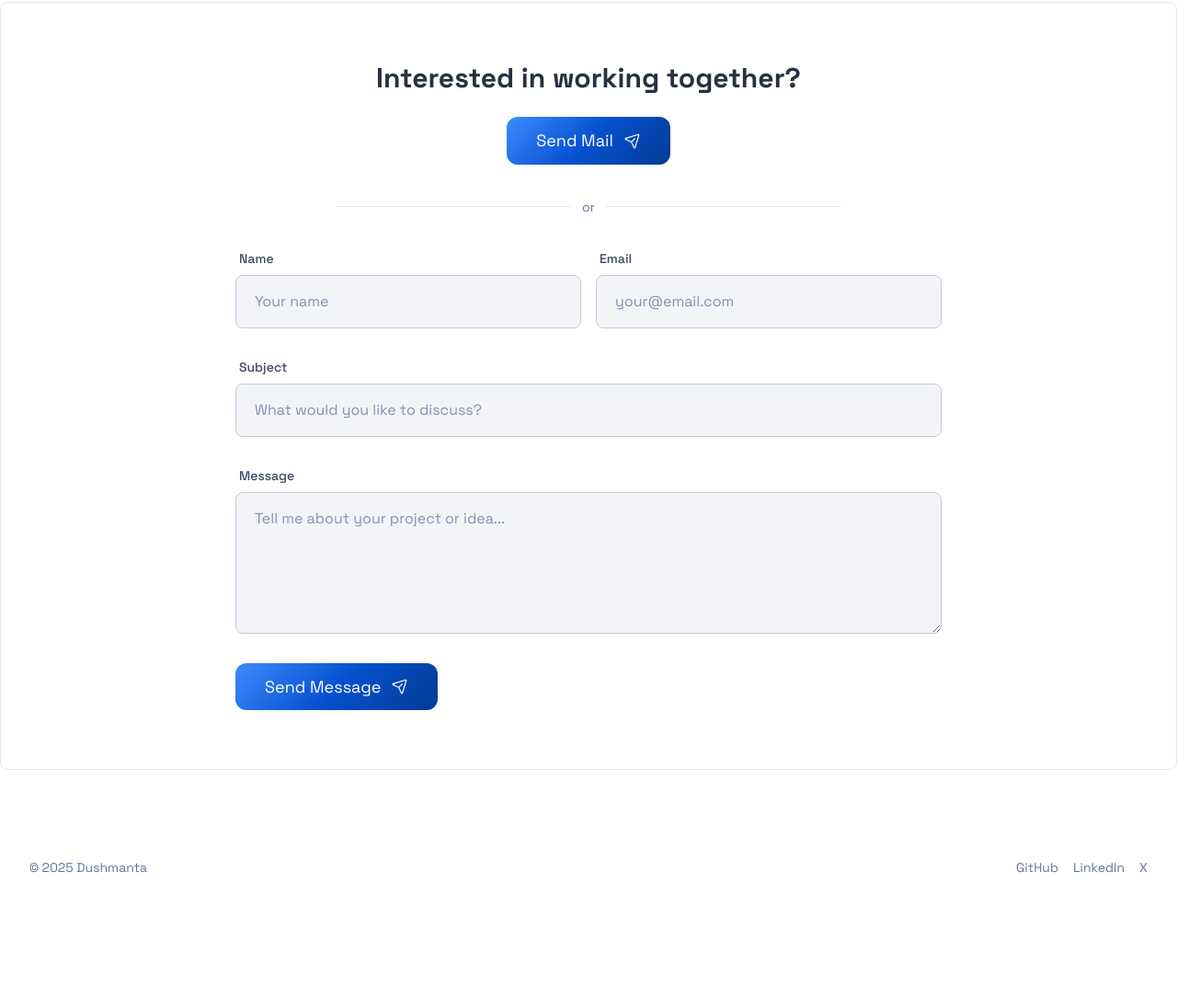
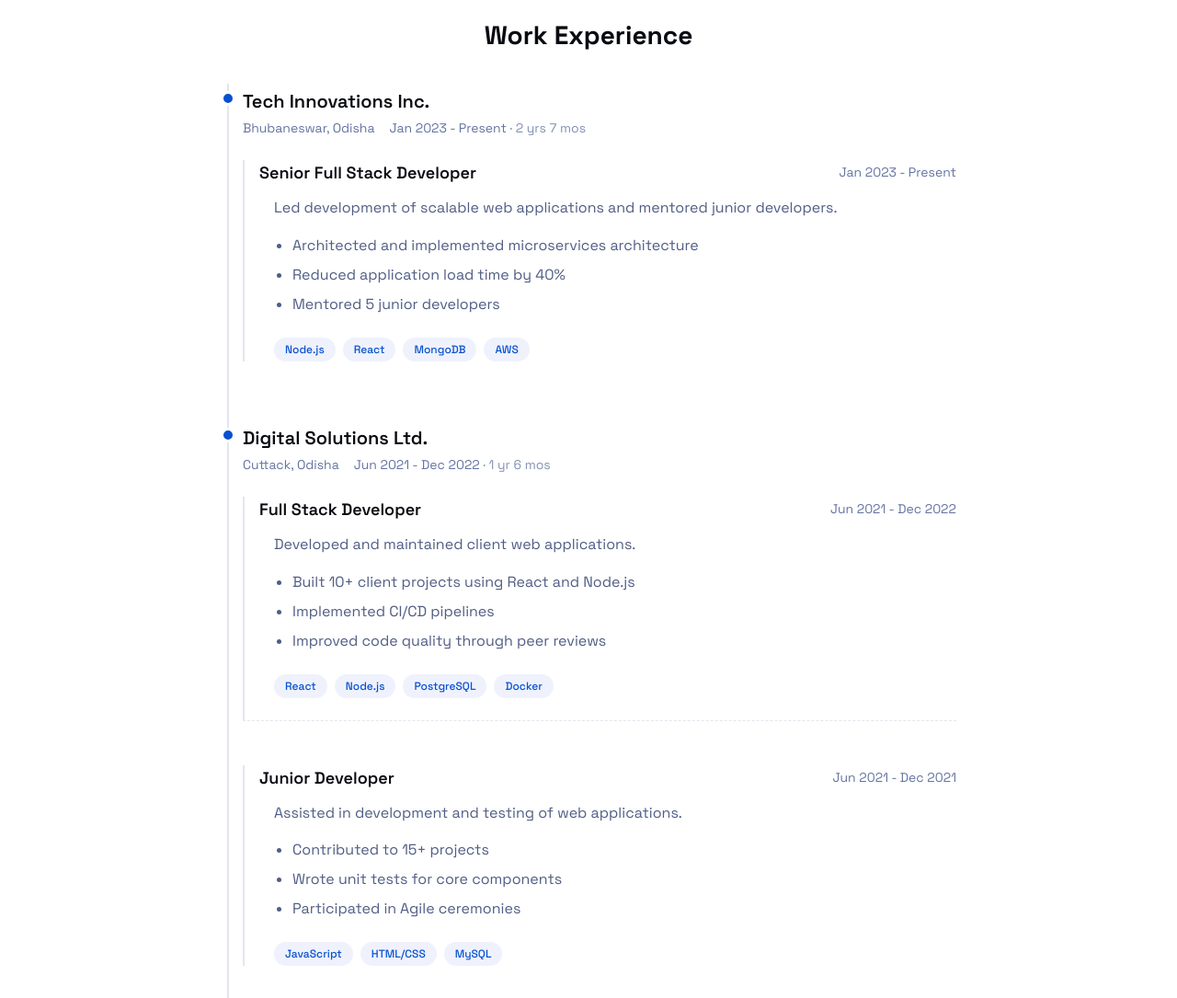
Before and after one commit to dushmanta05/portfolio, an Astro site: page /about in a window 1280 px wide. Shown: the part 917-2002 px from the top of the page at 92% size. Before the commit the page ends 1918 px from the top, so only its background shows below. Built offline with nearby package versions, Linux system fonts and the light colour scheme; Astro itself is replaced by a stand-in of ours.

Commit message:
feat: add employment history component and update about page

```diff
--- /dev/null
+++ b/src/components/EmploymentHistory.astro
@@ -0,0 +1,410 @@
+---
+interface Employment {
+  company: string;
+  website?: string;
+  location: string;
+  startDate: string;
+  endDate: string;
+  positions: Position[];
+}
+
+interface Position {
+  title: string;
+  startDate: string;
+  endDate: string;
+  description: string;
+  bulletPoints: string[];
+  techStack: string[];
+}
+
+// Calculate total tenure in years and months
+const calculateTenure = (startDate: string, endDate: string): string => {
+  const start = new Date(startDate);
+  const end = endDate === 'Present' ? new Date() : new Date(endDate);
+
+  let years = end.getFullYear() - start.getFullYear();
+  let months = end.getMonth() - start.getMonth();
+
+  if (months < 0) {
+    years--;
+    months += 12;
+  }
+
+  const yearText = years > 0 ? `${years} yr${years > 1 ? 's' : ''}` : '';
+  const monthText = months > 0 ? `${months} mo${months > 1 ? 's' : ''}` : '';
+
+  if (years > 0 && months > 0) {
+    return `${yearText} ${monthText}`;
+  } else if (years > 0) {
+    return yearText;
+  } else {
+    return monthText;
+  }
+};
+
+const employments: Employment[] = [
+  {
+    company: "Tech Innovations Inc.",
+    website: "https://techinnovations.example.com",
+    location: "Bhubaneswar, Odisha",
+    startDate: "2023-01-01",
+    endDate: "Present",
+    positions: [
+      {
+        title: "Senior Full Stack Developer",
+        startDate: "2023-01-01",
+        endDate: "Present",
+        description: "Led development of scalable web applications and mentored junior developers.",
+        bulletPoints: [
+          "Architected and implemented microservices architecture",
+          "Reduced application load time by 40%",
+          "Mentored 5 junior developers"
+        ],
+        techStack: ["Node.js", "React", "MongoDB", "AWS"]
+      }
+    ]
+  },
+  {
+    company: "Digital Solutions Ltd.",
+    website: "https://digitalsolutions.example.com",
+    location: "Cuttack, Odisha",
+    startDate: "2021-06-01",
+    endDate: "2022-12-31",
+    positions: [
+      {
+        title: "Full Stack Developer",
+        startDate: "2021-06-01",
+        endDate: "2022-12-31",
+        description: "Developed and maintained client web applications.",
+        bulletPoints: [
+          "Built 10+ client projects using React and Node.js",
+          "Implemented CI/CD pipelines",
+          "Improved code quality through peer reviews"
+        ],
+        techStack: ["React", "Node.js", "PostgreSQL", "Docker"]
+      },
+      {
+        title: "Junior Developer",
+        startDate: "2021-06-01",
+        endDate: "2021-12-31",
+        description: "Assisted in development and testing of web applications.",
+        bulletPoints: [
+          "Contributed to 15+ projects",
+          "Wrote unit tests for core components",
+          "Participated in Agile ceremonies"
+        ],
+        techStack: ["JavaScript", "HTML/CSS", "MySQL"]
+      }
+    ]
+  },
+  {
+    company: "StartUp Ventures",
+    location: "Remote",
+    startDate: "2020-01-01",
+    endDate: "2021-05-31",
+    positions: [
+      {
+        title: "Frontend Developer (Intern)",
+        startDate: "2020-01-01",
+        endDate: "2021-05-31",
+        description: "Developed user interfaces for web applications.",
+        bulletPoints: [
+          "Created responsive UI components",
+          "Optimized application performance",
+          "Collaborated with UX designers"
+        ],
+        techStack: ["React", "CSS", "JavaScript"]
+      }
+    ]
+  }
+];
+---
+
+<section class="employment-section">
+  <h2 class="section-title">Work Experience</h2>
+  <div class="employment-timeline">
+    {
+      employments.map((employment, index) => {
+        const totalTenure = calculateTenure(employment.startDate, employment.endDate);
+        return (
+          <div class="employment-item">
+            {index !== employments.length - 1 && (
+              <div class="timeline-marker">
+                <div class="timeline-dot"></div>
+              </div>
+            )}
+            <div class="employment-content">
+              <div class="employment-header">
+                <div class="company-info">
+                  {
+                    employment.website ? (
+                      <h3 class="company-name">
+                        <a href={employment.website} target="_blank" rel="noopener noreferrer">
+                          {employment.company}
+                        </a>
+                      </h3>
+                    ) : (
+                      <h3 class="company-name">{employment.company}</h3>
+                    )
+                  }
+                  <div class="company-meta">
+                    <span class="employment-location">{employment.location}</span>
+                    <span class="employment-dates">
+                      {new Date(employment.startDate).toLocaleDateString('en-US', { year: 'numeric', month: 'short' })} -
+                      {employment.endDate === 'Present'
+                        ? ' Present'
+                        : ' ' + new Date(employment.endDate).toLocaleDateString('en-US', { year: 'numeric', month: 'short' })}
+                      <span class="total-tenure"> · {totalTenure}</span>
+                    </span>
+                  </div>
+                </div>
+              </div>
+
+              <div class="positions">
+                {
+                  employment.positions.map((position, posIndex) => (
+                    <div class={`position ${posIndex !== employment.positions.length - 1 ? 'has-separator' : ''}`}>
+                      <div class="position-header">
+                        <h4 class="position-title">{position.title}</h4>
+                        <span class="position-dates">
+                          {new Date(position.startDate).toLocaleDateString('en-US', { year: 'numeric', month: 'short' })} -
+                          {position.endDate === 'Present'
+                            ? ' Present'
+                            : ' ' + new Date(position.endDate).toLocaleDateString('en-US', { year: 'numeric', month: 'short' })}
+                        </span>
+                      </div>
+                      <p class="position-description">{position.description}</p>
+                      <ul class="position-bullets">
+                        {
+                          position.bulletPoints.map((point) => (
+                            <li>{point}</li>
+                          ))
+                        }
+                      </ul>
+                      <div class="tech-stack">
+                        {
+                          position.techStack.map((tech) => (
+                            <span class="tech-tag">{tech}</span>
+                          ))
+                        }
+                      </div>
+                    </div>
+                  ))
+                }
+              </div>
+            </div>
+          </div>
+        );
+      })
+    }
+  </div>
+</section>
+
+<style>
+  .employment-section {
+    margin: 3rem 0;
+  }
+
+  .section-title {
+    font-size: 1.5rem;
+    font-weight: 700;
+    color: var(--gray-0);
+    margin-bottom: 2rem;
+    text-align: center;
+  }
+
+  @media (min-width: 768px) {
+    .section-title {
+      font-size: 1.75rem;
+    }
+  }
+
+  .employment-timeline {
+    position: relative;
+    padding-left: 1.5rem;
+    max-width: 800px;
+    margin: 0 auto;
+  }
+
+  .employment-timeline::before {
+    content: '';
+    position: absolute;
+    left: 7px;
+    top: 0;
+    bottom: 0;
+    width: 2px;
+    background: var(--gray-800);
+  }
+
+  .employment-item {
+    position: relative;
+    padding-bottom: 2rem;
+    margin-bottom: 2rem;
+    display: flex;
+  }
+
+  /* Remove the ::after pseudo-element to eliminate duplicate dot */
+
+  .timeline-marker {
+    position: absolute;
+    left: -1.5rem;
+    top: 0.5rem;
+  }
+
+  .timeline-dot {
+    width: 16px;
+    height: 16px;
+    border-radius: 50%;
+    background: var(--accent-regular);
+    border: 3px solid var(--gray-999);
+    z-index: 1;
+  }
+
+  .employment-content {
+    flex: 1;
+  }
+
+  .employment-header {
+    margin-bottom: 1.5rem;
+    padding-top: 0.25rem;
+  }
+
+  .company-info {
+    display: flex;
+    flex-direction: column;
+    gap: 0.25rem;
+  }
+
+  .company-name {
+    font-size: 1.25rem;
+    font-weight: 600;
+    color: var(--gray-0);
+    margin: 0;
+  }
+
+  .company-name a {
+    color: inherit;
+    text-decoration: none;
+    border-bottom: 1px solid transparent;
+    transition: all 0.2s ease;
+  }
+
+  .company-name a:hover {
+    color: var(--accent-regular);
+    border-bottom: 1px solid var(--accent-regular);
+  }
+
+  .company-meta {
+    display: flex;
+    flex-direction: column;
+    gap: 0.25rem;
+  }
+
+  @media (min-width: 768px) {
+    .company-meta {
+      flex-direction: row;
+      align-items: center;
+      gap: 1rem;
+    }
+  }
+
+  .employment-location {
+    color: var(--gray-400);
+    font-size: 0.875rem;
+  }
+
+  .employment-dates {
+    color: var(--gray-400);
+    font-size: 0.875rem;
+  }
+
+  .total-tenure {
+    color: var(--gray-500);
+  }
+
+  .positions {
+    display: flex;
+    flex-direction: column;
+    gap: 1.5rem;
+  }
+
+  .position {
+    padding-left: 1rem;
+    border-left: 2px solid var(--gray-800);
+  }
+
+  .position.has-separator {
+    border-bottom: 1px dashed var(--gray-800);
+    padding-bottom: 1.5rem;
+    margin-bottom: 1.5rem;
+  }
+
+  .position-header {
+    display: flex;
+    flex-direction: column;
+    gap: 0.25rem;
+    margin-bottom: 0.75rem;
+  }
+
+  @media (min-width: 768px) {
+    .position-header {
+      flex-direction: row;
+      justify-content: space-between;
+      align-items: center;
+    }
+  }
+
+  .position-title {
+    font-size: 1.125rem;
+    font-weight: 600;
+    color: var(--gray-0);
+    margin: 0;
+  }
+
+  .position-dates {
+    color: var(--gray-400);
+    font-size: 0.875rem;
+    white-space: nowrap;
+  }
+
+  .position-description {
+    color: var(--gray-300);
+    margin: 0 0 1rem 0;
+    line-height: 1.6;
+    padding-left: 1rem;
+  }
+
+  .position-bullets {
+    margin: 0 0 1.5rem 1rem;
+    padding-left: 1.25rem;
+  }
+
+  .position-bullets li {
+    color: var(--gray-300);
+    margin-bottom: 0.5rem;
+    line-height: 1.5;
+    list-style-type: disc;
+  }
+
+  .tech-stack {
+    display: flex;
+    flex-wrap: wrap;
+    gap: 0.5rem;
+    margin-left: 1rem;
+  }
+
+  .tech-tag {
+    font-size: 0.75rem;
+    padding: 0.25rem 0.75rem;
+    border-radius: 1rem;
+    background: rgba(102, 126, 234, 0.1);
+    color: var(--accent-regular);
+    font-weight: 500;
+  }
+
+  .position.has-separator {
+    border-bottom: 1px dashed var(--gray-800);
+    padding-bottom: 1.5rem;
+    margin-bottom: 1.5rem;
+  }
+</style>
--- a/src/pages/about.astro
+++ b/src/pages/about.astro
@@ -2,21 +2,21 @@
 import BaseLayout from '@layouts/BaseLayout.astro';
 import ContactCTA from '@components/ContactCTA.astro';
 import PageHeader from '@components/PageHeader.astro';
+import EmploymentHistory from '@components/EmploymentHistory.astro';
 ---
 
 <BaseLayout
   title='About | Dushmanta'
   description='Learn about Dushmanta - Full Stack Developer passionate about backend technologies and AI/ML'
 >
-  <div class='stack gap-20'>
-    <main class='wrapper about'>
+  <div class='wrapper stack gap-20'>
+    <main class='wrapper stack gap-12'>
       <PageHeader
         title='About Me'
         subtitle="Thanks for stopping by! Here's my journey from electrical engineering to full-stack development, and my passion for building solutions that matter."
-        align='start'
+        align='center'
       />
 
-      <div class='content-sections'>
       <section class='content-section'>
         <h2 class='section-title'>My Journey</h2>
         <div class='journey-content'>
@@ -28,14 +28,13 @@ import PageHeader from '@components/PageHeader.astro';
               experience with.
             </p>
             <p>
-                I'm actually an Electrical Engineer by graduation, but due to my passion I switched
-                to the computer science domain. I like building and solving real-world problems, and
-                I have a key focus on getting into the AI/ML field next and working with AI/ML.
+              I'm actually an Electrical Engineer by graduation, but due to my passion I switched to
+              the computer science domain. I like building and solving real-world problems, and I
+              have a key focus on getting into the AI/ML field next and working with AI/ML.
             </p>
             <p>
               Currently, I have nearly 2 years of experience in this field. I also like talking
-                about tech, teaching tech to people and newcomers, guiding them through their
-                journey.
+              about tech, teaching tech to people and newcomers, guiding them through their journey.
             </p>
           </div>
           <div class='image-container'>
@@ -49,27 +48,16 @@ import PageHeader from '@components/PageHeader.astro';
           </div>
         </div>
       </section>
+
+      <EmploymentHistory />
+    </main>
+    <div class='wrapper'>
+      <ContactCTA />
     </div>
-    </main>
-
-    <ContactCTA />
   </div>
 </BaseLayout>
 
 <style>
-  .about {
-    display: flex;
-    flex-direction: column;
-    gap: 3rem;
-  }
-
-  .content-sections {
-    display: flex;
-    flex-direction: column;
-    gap: 3rem;
-    margin-top: 2rem;
-  }
-
   .content-section {
     padding: 2rem 0;
     border-bottom: 1px solid var(--gray-800);
```
Lines whose indentation alone changed are shown as unchanged.
